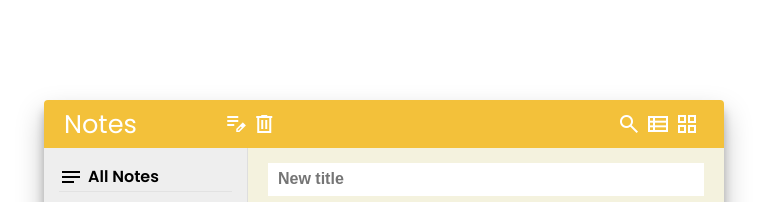
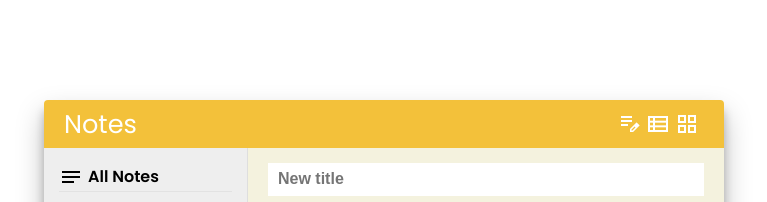
Before and after one commit to sumeranger/vue-notes, a Vue app: page / in a window 1280 px wide. Shown: the top 202 px of the page, without its empty margins (256-1023 px from the left). Built offline with nearby package versions, Linux system fonts and the light colour scheme.

Commit message:
deleteNote

```diff
--- a/src/components/common/Topbar.vue
+++ b/src/components/common/Topbar.vue
@@ -1,24 +1,13 @@
 <template>
   <div class="topbar">
-    <div class="topbar-title">
-      Notes
+    <div class="topbar-title">Notes</div>
+    <div class="action-icons justify-end">
       <span
         @click="noteStore.showAddForm"
         class="action-icon material-symbols-sharp"
       >
         edit_note
       </span>
-    </div>
-    <div class="action-icons">
-      <span
-        v-if="noteStore.lastNoteID !== ''"
-        class="action-icon material-symbols-sharp"
-      >
-        delete
-      </span>
-    </div>
-    <div class="action-icons justify-end">
-      <span class="action-icon material-symbols-sharp"> search </span>
       <span class="action-icon material-symbols-sharp"> view_list </span>
       <span class="action-icon material-symbols-sharp"> grid_view </span>
     </div>
--- a/src/components/partials/ListItem.vue
+++ b/src/components/partials/ListItem.vue
@@ -20,6 +20,12 @@
         {{ note.title.substring(0, wordLimit) }}
         {{ note.title.length > wordLimit ? '...' : '' }}
       </p>
+      <span
+        @click="noteStore.deleteNote(note.id)"
+        class="note-list-icon material-symbols-sharp"
+      >
+        delete
+      </span>
       <span
         v-if="note.pinned"
         @click="noteStore.markedAsUnpinned(note.id)"
--- a/src/stores/NoteStore.js
+++ b/src/stores/NoteStore.js
@@ -22,7 +22,6 @@
     addNote(newNote) {
       const newNotes = [newNote, ...this.notes];
       this.notes = newNotes;
-      console.log('newNotes: ', newNotes);
     },
     updateNote(changedNote) {
       const others = this.notes.filter((note) => note.id !== changedNote.id);
@@ -36,8 +35,15 @@
         },
         ...others,
       ];
-      console.log('updateNotes: ', updateNotes);
       this.notes = updateNotes;
+    },
+    deleteNote(id) {
+      const isConfirmed = confirm('Are you sure?');
+      if (isConfirmed) {
+        const filteredNotes = this.notes.filter((item) => item.id !== id);
+        this.notes = filteredNotes;
+        this.showAddForm();
+      }
     },
     markedAsPinned(id) {
       const updateNotes = this.notes.map((item) => {
@@ -72,17 +78,9 @@
       this.showNote = false;
     },
     showSelectedNote(id) {
-      console.log('id: ', id);
       this.updateCurrentNote(id);
       this.lastNoteID = id;
-      console.log('lastNoteID: ', this.lastNoteID);
       // state change
-      this.test();
-      // this.showAdd = false;
-      // this.showEdit = false;
-      // this.showNote = true;
-    },
-    test() {
       this.showAdd = false;
       this.showEdit = false;
       this.showNote = true;
```
Also changed, not shown: 1 other file (tests, documents, lock files or other folders).
